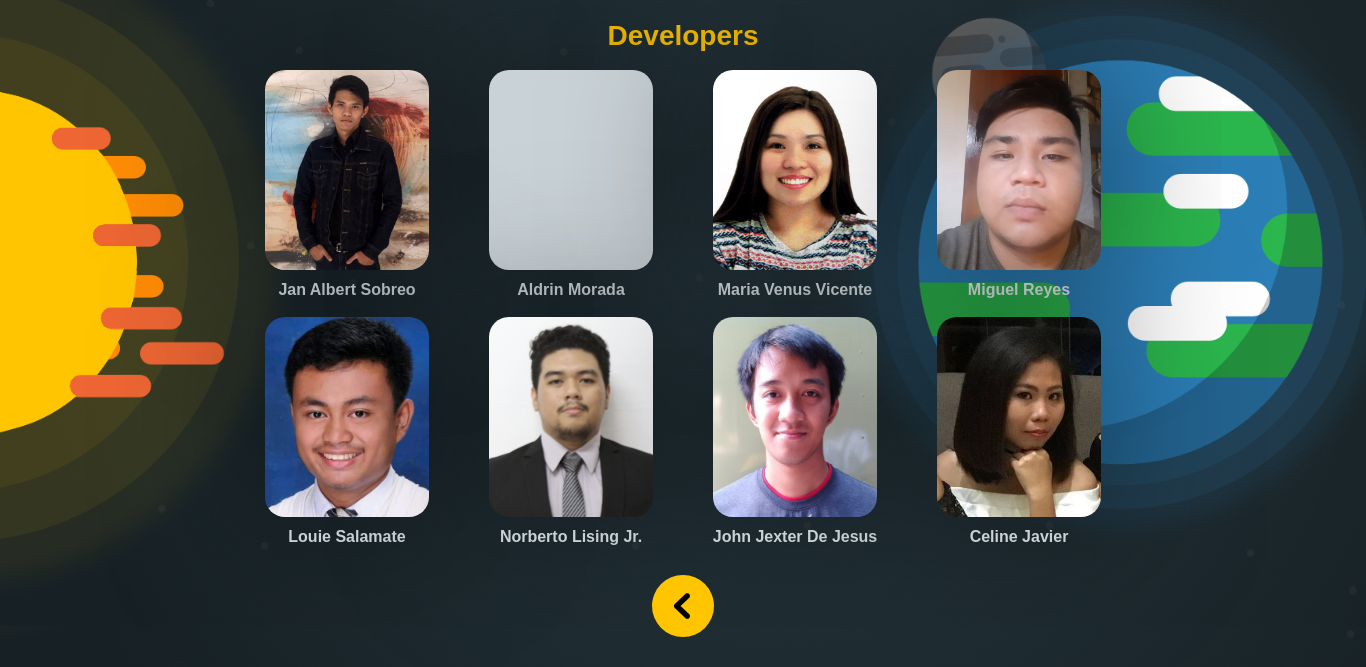
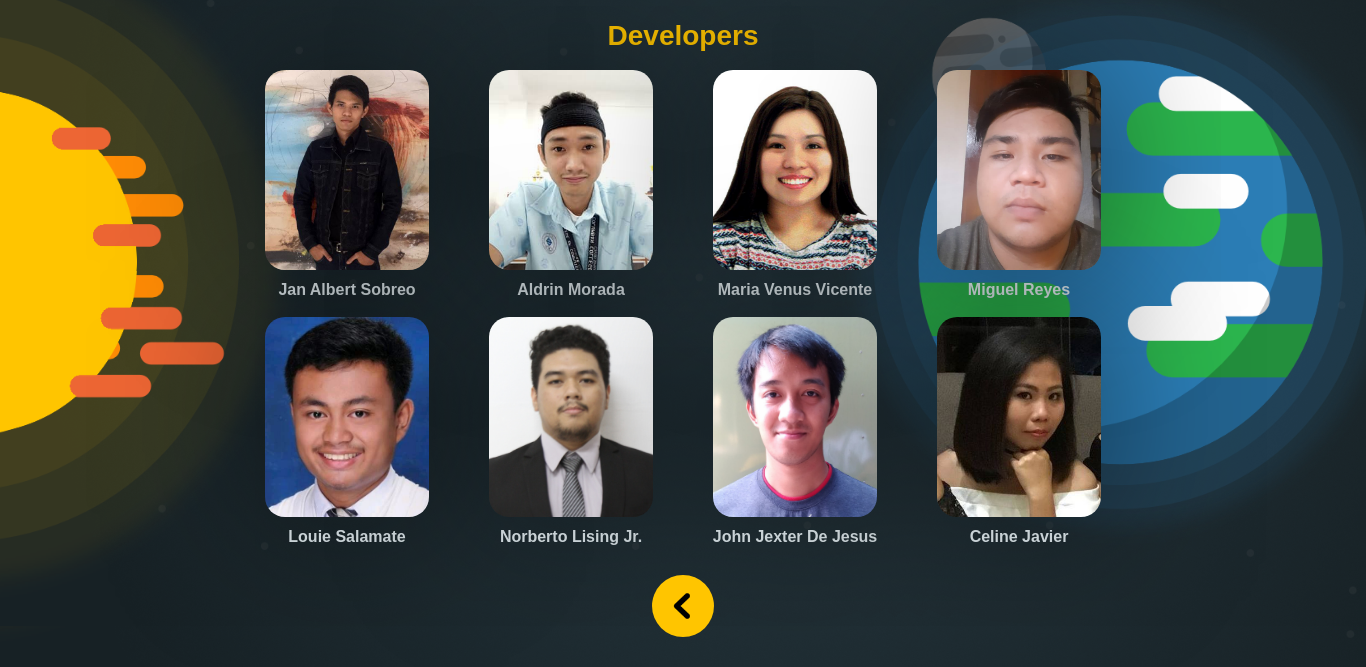
Before and after one commit to albert-sobreo/polynomials, an Electron app: page templates/credit.html in a window 1366 px wide. Shown: the part 249-916 px from the top of the page. Drawn offline with Linux system fonts and the light colour scheme.

Commit message:
updated credits

```diff
--- a/css/style.css
+++ b/css/style.css
@@ -417,6 +417,12 @@ li{
     background-position: center;
 }
 
+.aldrin{
+    background: url('../img/aldrin.jpg');
+    background-size: cover;
+    background-position: center;
+}
+
 .disablecontent{
 	pointer-events: none;
 }
--- a/templates/credit.html
+++ b/templates/credit.html
@@ -55,7 +55,7 @@
                 <h6 style="color:rgb(201, 210, 214); font-weight: bolder">Jan Albert Sobreo</h6>
             </div>
             <div class="col-3 text-center">
-                <div class="card-image-small"></div>
+                <div class="card-image-small aldrin"></div>
                 <h6 style="color:rgb(201, 210, 214); font-weight: bolder">Aldrin Morada</h6>
             </div>
             <div class="col-3 text-center">
```
Also changed, not shown: img/aldrin.jpg (added).
